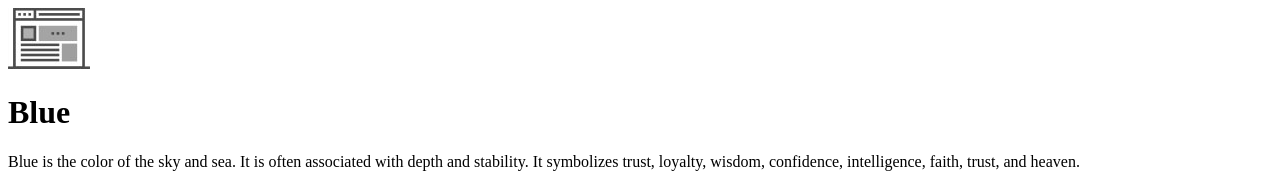
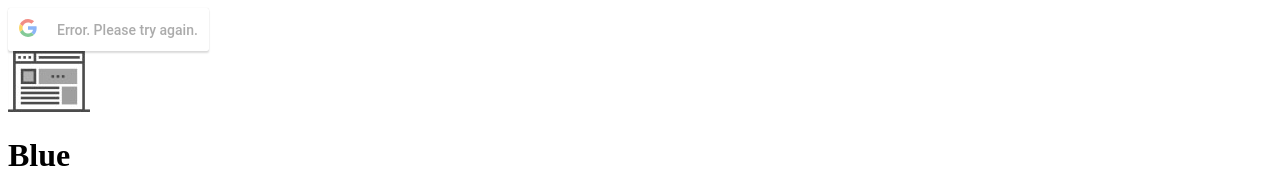
Before and after one commit to jordynsaltzman/coding-challenge, a React (Create React App) app in the folder client/: page / in a window 1280 px wide. Shown: the top 173 px of the page. Built offline with nearby package versions, Linux system fonts and the light colour scheme; no server answers.

Commit message:
added Navbar component and implemented Google Login using react-google-login dependency

```diff
--- a/client/src/App.js
+++ b/client/src/App.js
@@ -1,4 +1,5 @@
 import React from "react";
+import Navbar from "./components/Navbar";
 import ContentBox from "./components/ContentBox";
 import CommentSection from "./components/CommentSection";
 import icon1 from "./images/pane-1-icon.png";
@@ -9,6 +10,7 @@ import "./App.css";
 const App = () => {
   return (
     <div>
+      <Navbar />
       <ContentBox
         title="Blue"
         content="Blue is the color of the sky and sea. It is often associated with depth and stability. It symbolizes trust, loyalty, wisdom, confidence, intelligence, faith, trust, and heaven."
--- a/client/src/components/CommentSection.js
+++ b/client/src/components/CommentSection.js
@@ -17,8 +17,8 @@ const CommentSection = () => {
 
   return (
     <div>
-      {comments.map((comment) => (
-        <div>
+      {comments.map((comment, i) => (
+        <div key={i}>
           <p>{comment.name}</p>
           <p>{comment.email}</p>
           <p>{comment.body}</p>
--- /dev/null
+++ b/client/src/components/Navbar.js
@@ -0,0 +1,42 @@
+import React, { useState } from "react";
+import GoogleLogin from "react-google-login";
+
+const Navbar = () => {
+  const [name, setName] = useState();
+  const [imageUrl, setImageUrl] = useState();
+  const [loginSuccess, setLoginSuccess] = useState(false);
+  const [loginFailure, setLoginFailure] = useState(false);
+
+  const onLoginSuccess = (response) => {
+    setName(response.profileObj.name);
+    setImageUrl(response.profileObj.imageUrl);
+    setLoginSuccess(true);
+  };
+
+  const onLoginFailure = (response) => {
+    setLoginFailure(true);
+  };
+
+  return (
+    <div>
+      {loginSuccess ? (
+        <div>
+          <p>{name}</p>
+          <img src={imageUrl} alt="Profile Picture" />
+        </div>
+      ) : (
+        <GoogleLogin
+          clientId="700739214835-5bkglg53lsc3bhmvu3tr5mod8mbjbsr5.apps.googleusercontent.com"
+          buttonText={
+            loginFailure ? "Error. Please try again." : "Sign in with Google"
+          }
+          onSuccess={onLoginSuccess}
+          onFailure={onLoginFailure}
+          cookiePolicy={"single_host_origin"}
+        />
+      )}
+    </div>
+  );
+};
+
+export default Navbar;
```
